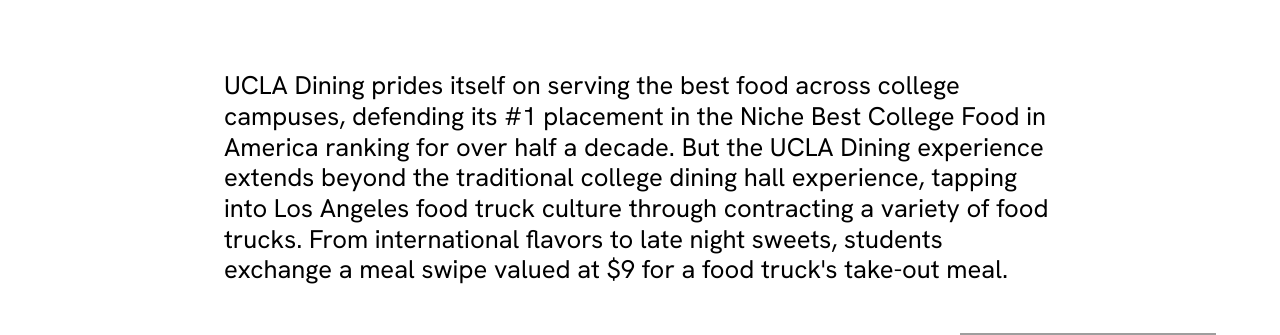
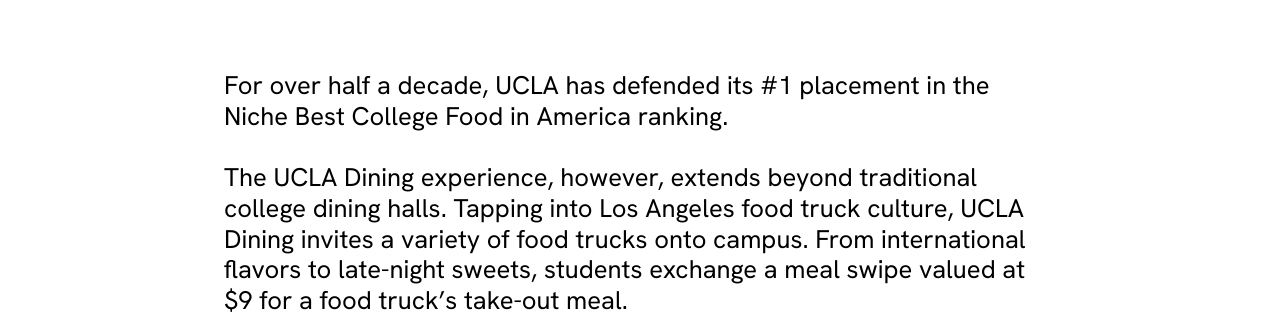
Before and after one commit to noah-80/stack-foodtrucks, a React (Vite) app: page / in a window 1280 px wide. Shown: the part 902-1237 px from the top of the page. Built offline with nearby package versions, Linux system fonts and the light colour scheme; grey boxes are pictures that could not be loaded.

Commit message:
Vchos Image Added and Grid Page Updated Vchos image added to bar chart race, grid page updated with sample text.

```diff
--- a/src/components/BarChartRace/BarChartRace.tsx
+++ b/src/components/BarChartRace/BarChartRace.tsx
@@ -49,7 +49,7 @@ const BarChartRace: React.FC = () => {
     "Smile Hotdog": "/image12.png",
     "Perro 1-10 Tacos": "/image9.png",
     "Yuna's Bob": "/image18.png",
-    "Vchos Pupusería Moderna": "/image1.png",  // Use base name without (NEW)
+    "Vchos Pupusería Moderna": "/imagenew.png",  // Use base name without (NEW)
   };
 
   // Helper function to strip prefixes
--- a/src/components/GridPage.tsx
+++ b/src/components/GridPage.tsx
@@ -537,9 +537,34 @@ const GridPage = () => {
         <HeaderText>Rolling into Campus</HeaderText>
       </HeaderSection>
       <BodyText>
-      UCLA Dining prides itself on serving the best food across college campuses, defending its #1 placement in the Niche Best College Food in America ranking for over half a decade.
+      For over half a decade, UCLA has defended its #1 placement in the Niche Best College Food in America ranking.
 
-But the UCLA Dining experience extends beyond the traditional college dining hall experience, tapping into Los Angeles food truck culture through contracting a variety of food trucks. From international flavors to late night sweets, students exchange a meal swipe valued at $9 for a food truck's take-out meal.
+      <br></br>
+      <br></br>
+
+The UCLA Dining experience, however, extends beyond traditional college dining halls. Tapping into Los Angeles food truck culture, UCLA Dining invites a variety of food trucks onto campus. From international flavors to late-night sweets, students exchange a meal swipe valued at $9 for a food truck’s take-out meal.
+
+      <br></br>
+      <br></br>
+
+“I think it’s good cause it gets to show a little slice of L.A. in terms of cuisine,” fourth-year labor studies student Jason Xavier Osorio said. “It’s just marvelous to see how L.A. has come to evolve with the food truck business.”
+
+<br></br>
+<br></br>
+
+Since 2021, food trucks serve students on the Hill, the heart of UCLA’s undergraduate housing. Around 13% of dining swipes used on the Hill are used on food trucks, just under the amount of swipes used at Rendezvous, the second most popular take-out location on the Hill. Throughout the school year, food trucks serve a steady supply of students.
+
+<br></br>
+<br></br>
+
+Following students’ return to on-campus housing in 2021, UCLA introduced food trucks to temporarily address staffing shortages, and to alleviate lines. In the time since, the future of food truck operations at UCLA is uncertain. Cynthia Ho, a second-year mechanical engineering student, shared her experiences as a former On-Campus Housing Council Representative.
+
+<br></br>
+<br></br>
+
+“We actually talked about the phasing out of food trucks, and there were a lot of people frustrated,” Ho said. “Ever since COVID, we had to lay off a lot of staff. The money that would’ve been going to that staff is going to food trucks instead. As we’re going back to our pre-COVID levels, we’re able to hire more people, but that means the money will have to be shifted to these new dining staff hires.”
+
+
       </BodyText>
       <HeaderSection style={{ backgroundColor: '#FCBFD6' }}>
         <HeaderImageRight src="/image4.png" alt="Header decoration" />
```
Also changed, not shown: public/imagenew.png (added), 1 other file (tests, documents, lock files or other folders).
